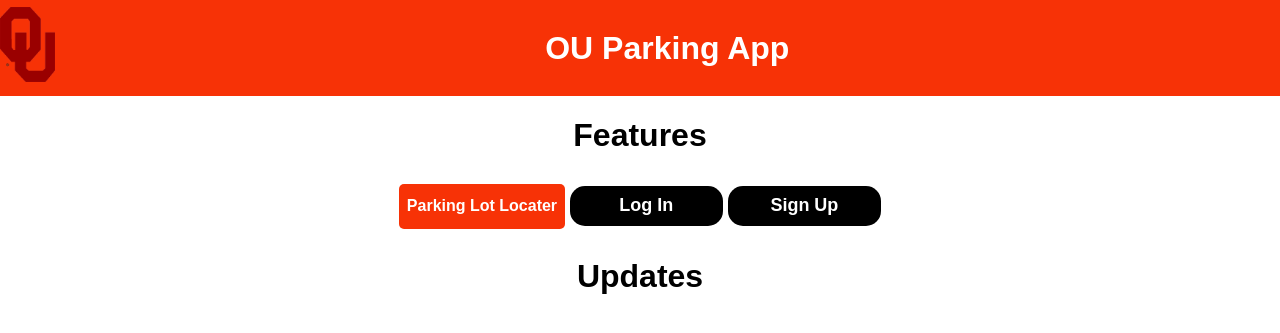
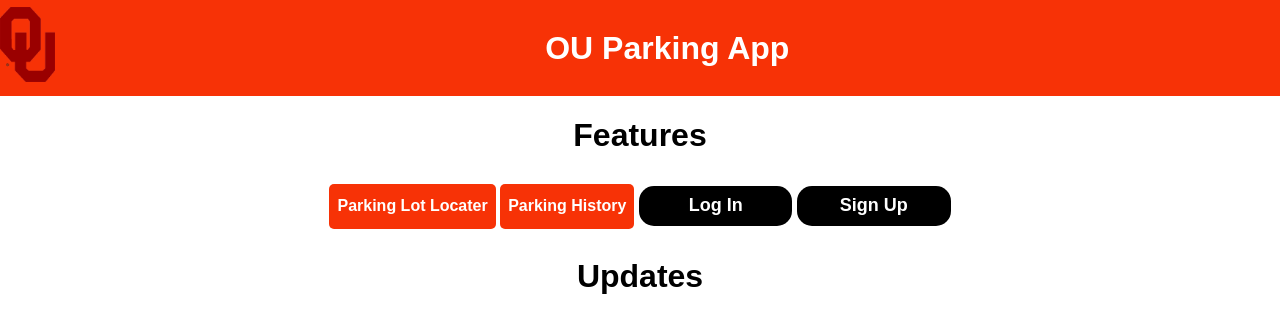
Before and after one commit to AlanAntony1/GroupESoftwareEngineering, a Django app: page / in a window 1280 px wide. Shown: the top 333 px of the page. Run offline with Django 5.2, Linux system fonts and the light colour scheme; data that the repository does not hold is empty.

Commit message:
added history button

```diff
--- a/blog/templates/blog/home.html
+++ b/blog/templates/blog/home.html
@@ -81,6 +81,9 @@
     <!-- This is the url for the parking lot locater-->
     <button onclick="document.location='locater'">Parking Lot Locater</button>
 
+    <!-- Parking History button -->
+    <button onclick="document.location='{% url 'parking_history' %}'">Parking History</button>
+
     <!-- this is the url for login  -->
     <button class="login-button" onclick="document.location='/accounts/login/'">Log In</button>
     <!-- Embed each url after this using urls.py, same as above. Label using comments as well -->
```
